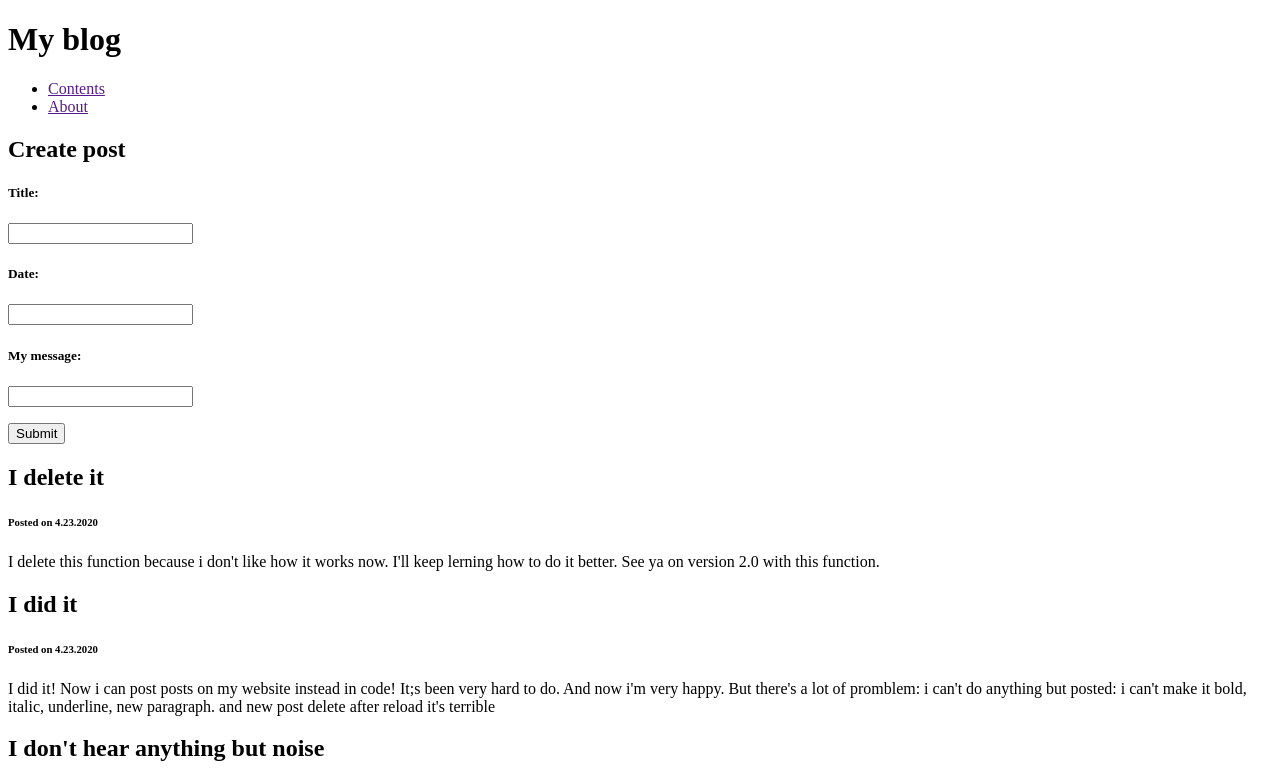
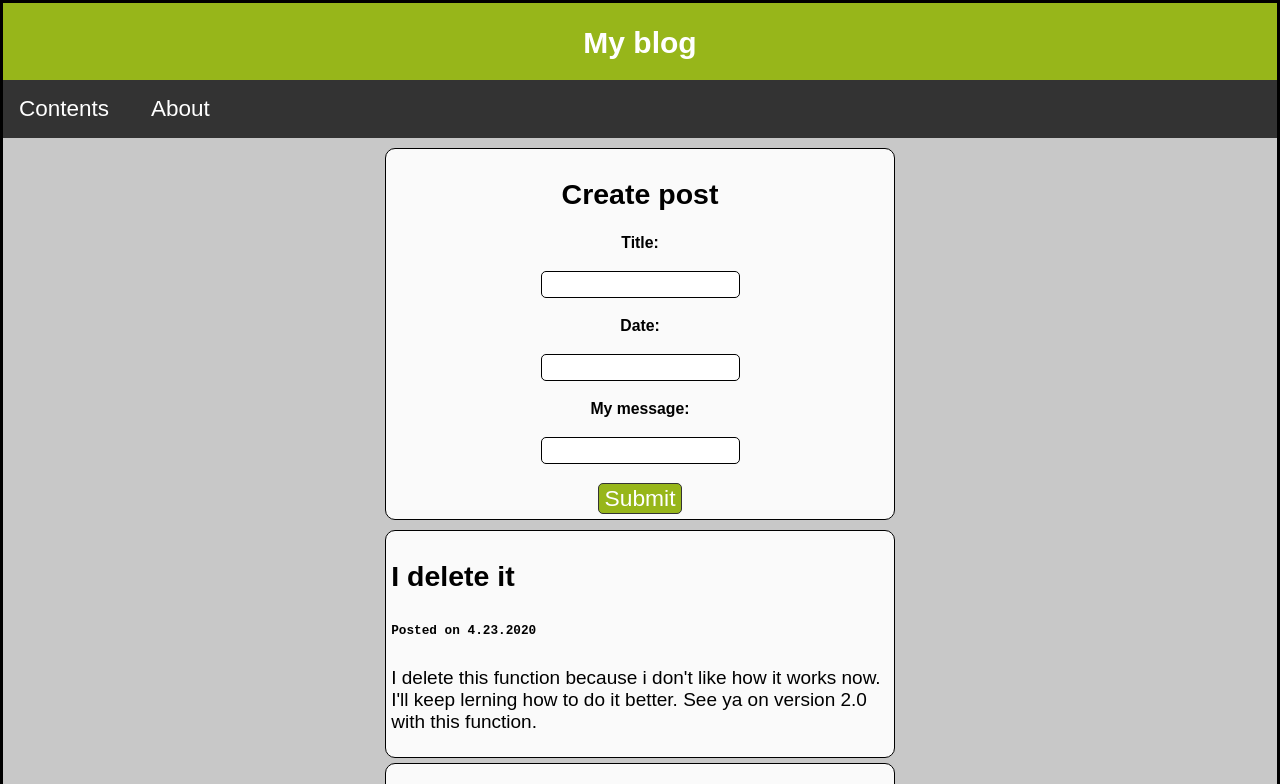
Before and after one commit to nsavchenko/nsavchenko.github.io, a plain HTML site: page index.html in a window 1280 px wide. Shown: the top 784 px of the page. Drawn offline with Linux system fonts and the light colour scheme.

Commit message:
Update index.html

```diff
--- a/index.html
+++ b/index.html
@@ -3,7 +3,98 @@
     <head>
         <meta charset="utf-8">
         <title>My Blog</title>
-        <link rel="stylesheet" type="text/css" href="/stylesheet.css/">
+	    <style>
+		    body{
+    background-color: rgb(200, 200, 200);
+    font-family: Arial, sans-serif;
+    font-size: 19px;
+    margin: 0px;
+    border: solid;
+    padding: 0px;
+}
+.header {
+    padding: 3px;
+    text-align: center;
+    background-color: #97B61A;
+    color: white;
+    font-size: 15px;
+    padding-bottom: 0px;
+    padding-right: 0px;
+    padding-left: 0px;
+}
+ul.header-list {
+    list-style-type: none;
+    margin: auto;
+    padding: 0px;
+    overflow: hidden;
+    background-color: #333333;
+}
+li.header-list {
+    font-size: 1.5em;
+    float: left;
+}
+li a {
+    margin-right: 10px;
+    display: block;
+    color: white;
+    text-align: center;
+    padding: 16px;
+    text-decoration: none;
+}
+.button a {
+    text-decoration: none;
+    color: #97B61A;
+}
+h2 {
+    font-weight: bold;            }
+h6 {
+    font-family: monospace;
+}
+h5 {
+    padding: 0;
+    margin: 0;
+}
+.post {
+    background-color: rgb(250, 250, 250);
+    border: 1px solid;
+    padding: 5px;
+    border-radius: 10px;
+    margin: 30%;
+    margin-top: 0px;
+    margin-bottom: 0px;
+    margin-top: 5px;
+    margin-bottom: 5px;
+}
+#post-creater {
+    text-align: center;
+    background-color: rgb(250, 250, 250);
+    border: 1px solid;
+    padding: 5px;
+    border-radius: 10px;
+    margin: 30%;
+    margin-top: 10px;
+    margin-bottom: 10px;
+}
+input {
+    padding: 5px 10px 5px 10px;
+    border: 1px solid black;
+    border-radius: 5px;
+}
+button {
+    background-color: #97B61A;
+    color: white;
+    font-size: 1.2em;
+    border: 1px solid #333333;
+    border-radius: 5px;
+}
+.button {
+    padding: 10px;
+    text-align: center;
+    background-color: #333333;
+    color: #333333;
+    font-size: 15px;
+}
+	    </style>
     </head>
     <body>
 
```
